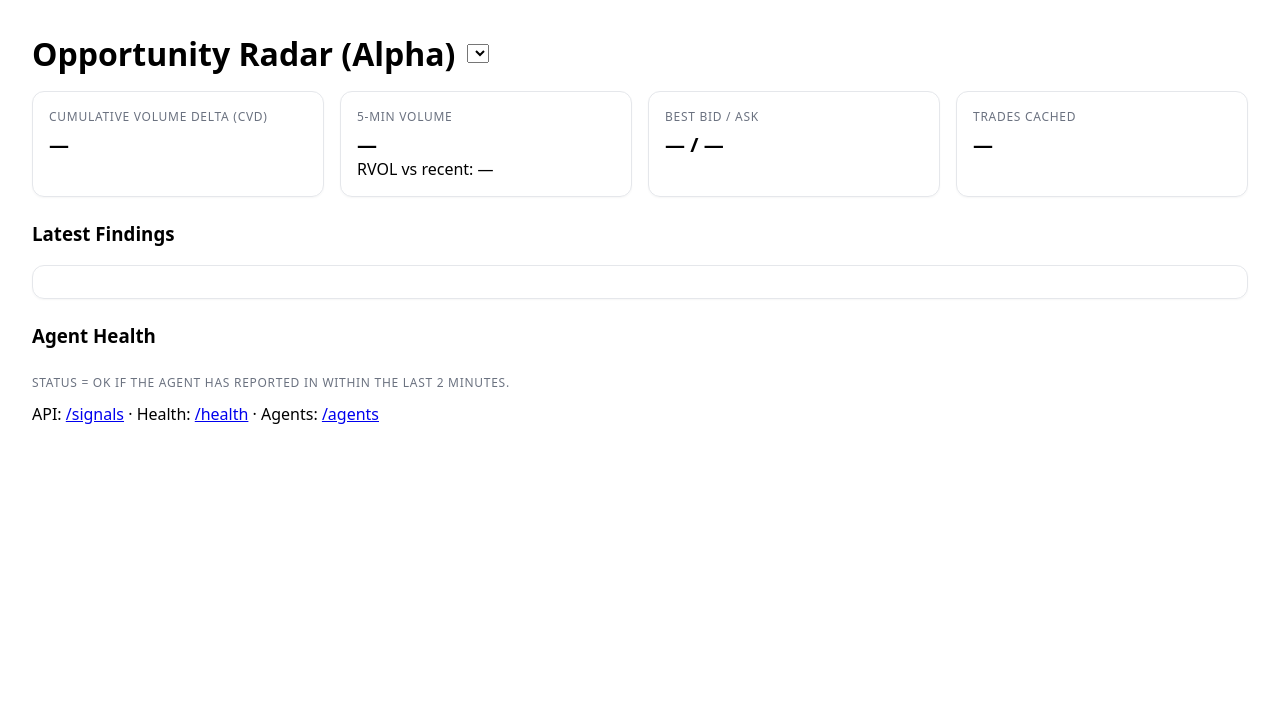
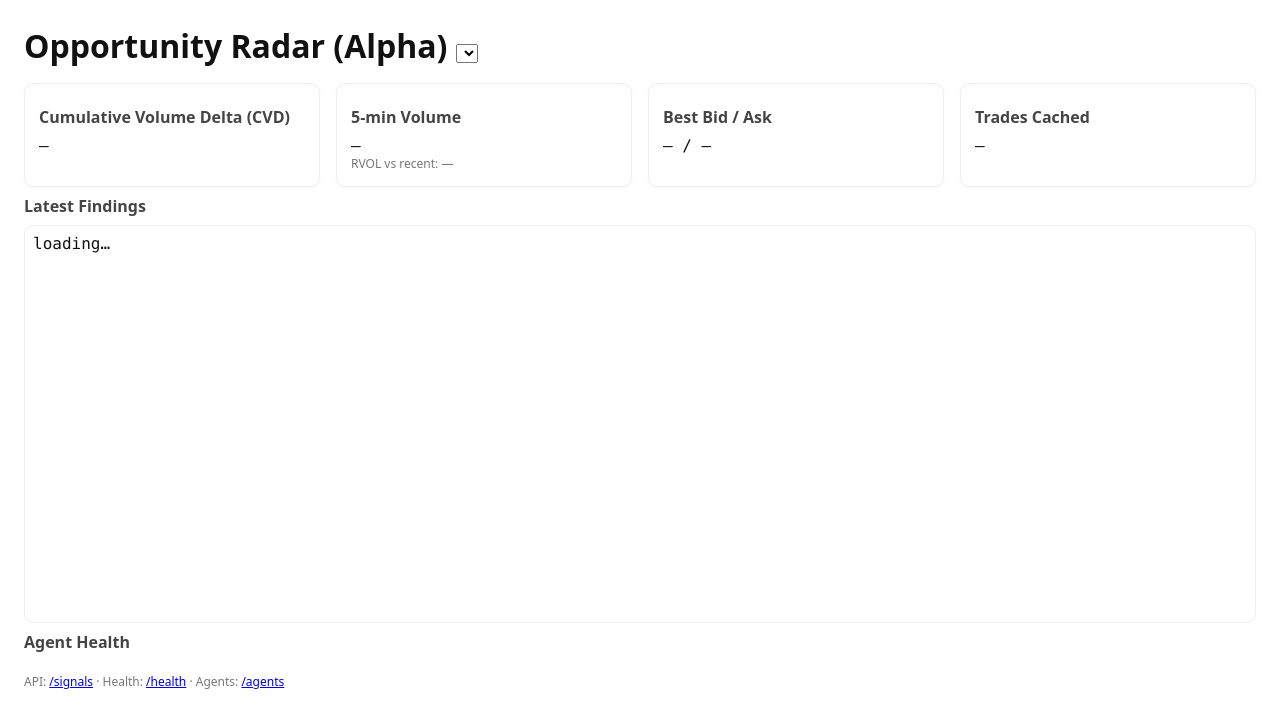
Before and after one commit to davidlowriereed/tradeAgent, a Python web app: template backend/templates/index.html in a window 1280 px wide. Shown: the top 728 px of the page. Run offline with Jinja, Linux system fonts and the light colour scheme; the template is opened without the code that fills it, so the values that code supplies are empty.

Commit message:
Update index.html

```diff
--- a/backend/templates/index.html
+++ b/backend/templates/index.html
@@ -1,159 +1,136 @@
 <!doctype html>
 <html>
 <head>
-  <meta charset="utf-8" />
+  <meta charset="utf-8">
   <title>Opportunity Radar (Alpha)</title>
-  <meta name="viewport" content="width=device-width, initial-scale=1" />
+  <meta name="viewport" content="width=device-width, initial-scale=1">
   <style>
-    body { font-family: system-ui, -apple-system, Segoe UI, Roboto, sans-serif; padding: 24px; }
-    .grid { display: grid; gap: 16px; grid-template-columns: repeat(4, minmax(220px,1fr)); }
-    .card { border: 1px solid #e5e7eb; border-radius: 12px; padding: 16px; box-shadow: 0 1px 2px rgba(0,0,0,.04);}
-    .label { color:#6b7280; font-size: 12px; text-transform: uppercase; letter-spacing: .06em;}
-    .value { font-size: 20px; font-weight: 700; margin-top: 6px; }
-    .row { display:flex; gap:12px; align-items:center; margin-bottom: 16px; }
-    .pill { display:inline-flex; align-items:center; gap:8px; font-size:12px; padding:4px 8px; border-radius:999px; }
-    .ok { background:#e8faf0; color:#107a3d; }
-    .warn { background:#fff5e5; color:#92400e; }
-    .dot { width:8px; height:8px; border-radius:50%; background:currentColor; }
+    body { font-family: ui-sans-serif, system-ui, -apple-system, Segoe UI, Roboto, Helvetica, Arial; margin: 24px; color: #111;}
+    .grid { display: grid; grid-template-columns: repeat(4, minmax(220px, 1fr)); gap: 16px; }
+    .card { border: 1px solid #eee; border-radius: 10px; padding: 14px; box-shadow: 0 1px 2px rgba(0,0,0,0.05); }
+    h1 { margin: 0 0 16px 0; }
+    h2 { margin: 8px 0; font-size: 16px; color: #444; }
+    .mono { font-family: ui-monospace, SFMono-Regular, Menlo, Consolas, "Liberation Mono", monospace; }
+    .row { display: grid; grid-template-columns: 1fr 1fr; gap: 10px; }
+    .ok { color: #0a9b4c; font-weight: 600; }
+    .stale { color: #b97b00; font-weight: 600; }
+    .err { color: #b00020; font-weight: 600; }
+    .small { color: #555; font-size: 12px; }
+    .findings { height: 380px; overflow: auto; border: 1px solid #eee; border-radius: 10px; padding: 8px; }
+    .muted { color: #777; }
+    @media (max-width: 1100px) { .grid { grid-template-columns: repeat(2, 1fr); } }
+    @media (max-width: 700px) { .grid { grid-template-columns: 1fr; } }
   </style>
 </head>
 <body>
-  <div class="row">
-    <h1 style="margin:0;">Opportunity Radar (Alpha)</h1>
-    <select id="symbol"></select>
-  </div>
-
+  <h1>Opportunity Radar (Alpha) <select id="symbol"></select></h1>
   <div class="grid">
-    <div class="card"><div class="label">Cumulative Volume Delta (CVD)</div><div id="cvd" class="value">—</div></div>
-    <div class="card"><div class="label">5-min Volume</div><div id="vol" class="value">—</div><div>RVOL vs recent: <span id="rvol">—</span></div></div>
-    <div class="card"><div class="label">Best Bid / Ask</div><div class="value"><span id="bid">—</span> / <span id="ask">—</span></div></div>
-    <div class="card"><div class="label">Trades Cached</div><div id="cached" class="value">—</div></div>
-  </div>
-
-  <div style="margin-top:24px;">
-    <h3>Latest Findings</h3>
-    <div id="findings" class="card" style="max-height:300px; overflow:auto;"></div>
-  </div>
-
-  <!-- Agent Health -->
-  <div style="margin-top:24px;">
-    <h3>Agent Health</h3>
-    <div id="agents" class="grid"></div>
-    <div class="label" style="margin-top:8px;">
-      Status = OK if the agent has reported in within the last 2 minutes.
+    <div class="card">
+      <h2>Cumulative Volume Delta (CVD)</h2>
+      <div class="mono" id="cvd">—</div>
+    </div>
+    <div class="card">
+      <h2>5-min Volume</h2>
+      <div class="mono" id="vol">—</div>
+      <div class="small muted">RVOL vs recent: <span id="rvol">—</span></div>
+    </div>
+    <div class="card">
+      <h2>Best Bid / Ask</h2>
+      <div class="mono"><span id="bid">—</span> / <span id="ask">—</span></div>
+    </div>
+    <div class="card">
+      <h2>Trades Cached</h2>
+      <div class="mono" id="tc">—</div>
     </div>
   </div>
 
-  <div style="margin-top:12px;">
-    API: <a href="/signals">/signals</a> · Health: <a href="/health">/health</a> · Agents: <a href="/agents">/agents</a>
-  </div>
+  <h2>Latest Findings</h2>
+  <div class="findings mono" id="findings">loading…</div>
 
-  <script>
-    // --- utils -------------------------------------------------
-    const nf = (opts={}) => new Intl.NumberFormat('en-US', opts);
-    const fmt = (n, opts) => (Number.isFinite(+n) ? nf(opts).format(+n) : '—');
-    const fmt2 = n => fmt(n, { minimumFractionDigits: 2, maximumFractionDigits: 2 });
-    const fmt4 = n => fmt(n, { minimumFractionDigits: 4, maximumFractionDigits: 4 });
+  <h2>Agent Health</h2>
+  <div class="grid" id="health"></div>
 
-    function timeAgo(iso) {
-      const t = new Date(iso).getTime();
-      if (!t) return '—';
-      const s = Math.floor((Date.now() - t) / 1000);
-      if (s < 60) return `${s}s ago`;
-      const m = Math.floor(s/60); if (m < 60) return `${m}m ago`;
-      const h = Math.floor(m/60); return `${h}h ${m%60}m ago`;
-    }
+  <p class="small muted">API: <a href="/signals">/signals</a> · Health: <a href="/health">/health</a> · Agents: <a href="/agents">/agents</a></p>
 
-    function renderFinding(f){
-  const base = `<b>${f.agent}</b> · <code>${f.label}</code> · score ${fmt2(f.score)}
-                <div style="color:#555;">${f.ts_utc}</div>`;
-  if (f.label === 'llm_analysis' && f.details) {
-    const d = f.details || {};
-    const tweaks = Array.isArray(d.tweaks) && d.tweaks.length
-      ? `<ul style="margin:6px 0 0 20px;">
-           ${d.tweaks.map(t=>`<li><code>${t.param}</code>: Δ ${t.delta} — ${t.reason}</li>`).join('')}
-         </ul>` : '';
-    return `<div style="padding:6px 0; border-bottom:1px solid #eee;">
-      ${base}
-      <div>Action: <b>${(d.action||'observe')}</b> (conf ${fmt2(d.confidence)})</div>
-      <div style="color:#333;">${String(d.rationale||'').replace(/</g,'&lt;')}</div>
-      ${tweaks}
-    </div>`;
-  }
-  if (f.label === 'llm_error' && f.details) {
-    const err = (f.details.error || '').replace(/</g,'&lt;');
-    return `<div style="padding:6px 0; border-bottom:1px solid #eee;">
-      ${base}
-      <div style="color:#b91c1c;">LLM Error: ${err}</div>
-    </div>`;
-  }
-  return `<div style="padding:6px 0; border-bottom:1px solid #eee;">${base}</div>`;
+<script>
+const symSel = document.getElementById('symbol');
+let SYMBOLS = [];
+
+async function fetchJSON(url) {
+  const r = await fetch(url);
+  return r.json();
 }
 
-    async function loadFindings() {
-      const sym = document.getElementById('symbol').value;
-      const res = await fetch(`/findings?symbol=${encodeURIComponent(sym)}&limit=20`).then(r=>r.json());
-      const box = document.getElementById('findings');
-      const arr = res.findings || [];
-      box.innerHTML = arr.length ? arr.map(renderFinding).join('') : '—';
-    }
+async function loadSymbols() {
+  const h = await fetchJSON('/health');
+  SYMBOLS = h.symbols || ["BTC-USD"];
+  SYMBOLS.forEach(s => {
+    const opt = document.createElement('option');
+    opt.value = s; opt.textContent = s;
+    symSel.appendChild(opt);
+  });
+}
 
-    async function loadAgents() {
-      try {
-        const res = await fetch('/agents').then(r=>r.json());
-        const box = document.getElementById('agents');
-        const items = res.agents || [];
-        const now = Date.now();
-        box.innerHTML = items.map(a => {
-          const last = new Date(a.last_run).getTime();
-          const fresh = last && (now - last) <= 120_000; // 2 minutes
-          const klass = fresh ? 'pill ok' : 'pill warn';
-          const label = fresh ? 'OK' : 'STALE';
-          return `<div class="card">
-            <div class="label">Agent</div>
-            <div class="value" style="margin-bottom:8px;">${a.agent}</div>
-            <div><span class="${klass}"><span class="dot"></span>${label}</span></div>
-            <div style="margin-top:8px;">Last run: ${a.last_run ? timeAgo(a.last_run) : '—'}</div>
-          </div>`;
-        }).join('') || '<div class="card">No agent heartbeats yet.</div>';
-      } catch (_) {
-        document.getElementById('agents').innerHTML = '<div class="card">Unable to load agent status.</div>';
+async function refresh() {
+  const symbol = symSel.value || SYMBOLS[0];
+
+  const sig = await fetchJSON('/signals?symbol=' + encodeURIComponent(symbol));
+  document.getElementById('cvd').textContent = (sig.cvd ?? '—').toLocaleString(undefined, {maximumFractionDigits: 4});
+  document.getElementById('vol').textContent = (sig.volume_5m ?? '—').toLocaleString();
+  document.getElementById('rvol').textContent = (sig.rvol_vs_recent ?? 0).toFixed(2) + 'x';
+  document.getElementById('bid').textContent = sig.best_bid ?? '—';
+  document.getElementById('ask').textContent = sig.best_ask ?? '—';
+  document.getElementById('tc').textContent = sig.trades_cached ?? '—';
+
+  const f = await fetchJSON('/findings?symbol=' + encodeURIComponent(symbol) + '&limit=80');
+  const el = document.getElementById('findings');
+  el.innerHTML = '';
+  (f.findings || []).forEach(it => {
+    const div = document.createElement('div');
+    let head = `${it.agent} · ${it.label} · score ${Number(it.score).toFixed(2)}\n${it.ts_utc}`;
+    let det = '';
+    try {
+      const d = it.details || {};
+      if (it.agent === 'llm_analyst') {
+        det = `\nAction: ${d.action} (conf ${(d.confidence ?? 0).toFixed(2)})\n${d.rationale || ''}`;
+        const t = d.tweaks || [];
+        if (t.length) det += '\n• tweaks: ' + JSON.stringify(t);
+      } else if (it.agent === 'trend_score') {
+        det = `\np_up: ${(d.p_up*100).toFixed(1)}%`;
+      } else if (it.agent === 'rvol_spike') {
+        det = `\nRVOL: ${((d.rvol)||0).toFixed(2)}x`;
+      } else if (it.agent === 'cvd_divergence') {
+        det = `\nΔCVD(5m): ${d.delta_5m}`;
+      } else if (it.agent === 'posture_guard') {
+        det = `\nAction: ${d.action} — ${ (d.reasons||[]).join('; ') }`;
       }
-    }
+    } catch(e){}
+    div.textContent = head + det + '\n';
+    el.appendChild(div);
+  });
 
-    async function poll(force=false) {
-      const sym = document.getElementById('symbol').value;
-      const res = await fetch(`/signals?symbol=${encodeURIComponent(sym)}`).then(r=>r.json());
+  const hl = await fetchJSON('/health');
+  const hg = document.getElementById('health');
+  hg.innerHTML = '';
+  const now = Date.now();
+  (Object.entries(hl.agents || {})).forEach(([name, obj]) => {
+    const card = document.createElement('div');
+    card.className = 'card';
+    const ts = new Date(obj.last_run).getTime();
+    const age = (now - ts)/1000;
+    const statusCls = age <= 120 ? 'ok' : 'stale';
+    card.innerHTML = `<h2>${name}</h2><div class="${statusCls}">${statusCls.toUpperCase()}</div><div class="small muted">Last run: ${obj.last_run}</div>`;
+    hg.appendChild(card);
+  });
+}
 
-      // number formatting with commas
-      document.getElementById('cvd').textContent     = fmt4(res.cvd);
-      document.getElementById('vol').textContent     = fmt2(res.volume_5m);
-      document.getElementById('rvol').textContent    = Number.isFinite(+res.rvol_vs_recent) ? `${fmt2(res.rvol_vs_recent)}x` : '—';
-      document.getElementById('bid').textContent     = fmt2(res.best_bid);
-      document.getElementById('ask').textContent     = fmt2(res.best_ask);
-      document.getElementById('cached').textContent  = fmt(res.trades_cached, { maximumFractionDigits: 0 });
-
-      if (!force) loadFindings();
-      setTimeout(poll, 1500);
-    }
-
-    async function init() {
-      const h = await fetch('/health').then(r=>r.json());
-      const sel = document.getElementById('symbol');
-      (h.symbols || []).forEach(s => {
-        const o = document.createElement('option');
-        o.value = s; o.textContent = s; sel.appendChild(o);
-      });
-      sel.value = (h.symbols && h.symbols[0]) || 'BTC-USD';
-
-      loadFindings();
-      loadAgents();
-      poll();
-      sel.addEventListener('change', ()=> poll(true));
-      setInterval(loadAgents, 15_000); // refresh agent cards every 15s
-    }
-
-    init();
-  </script>
+(async () => {
+  await loadSymbols();
+  symSel.value = SYMBOLS[0];
+  await refresh();
+  setInterval(refresh, 4000);
+  symSel.addEventListener('change', refresh);
+})();
+</script>
 </body>
 </html>
```
